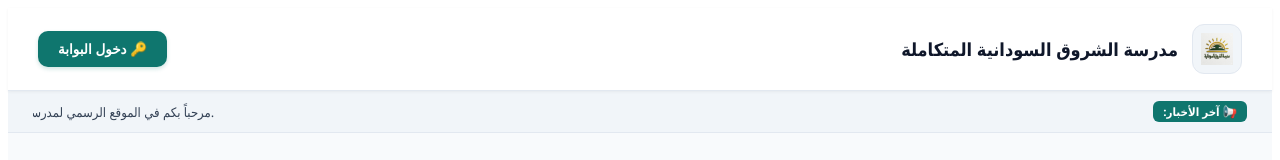
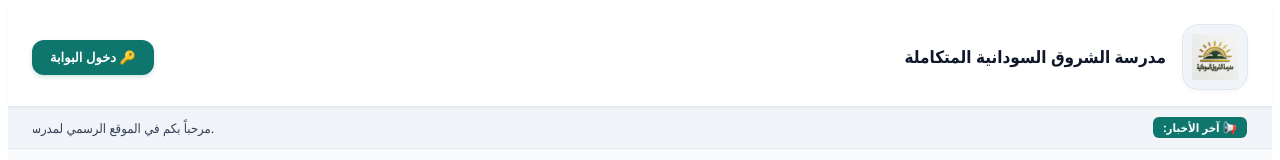
Before and after one commit to osman55-design/alshoruk-school, a React (Vite) app: page / in a window 1280 px wide. Shown: the top 160 px of the page. Built offline with nearby package versions, Linux system fonts and the light colour scheme; no server answers; the database is empty.

Commit message:
Refactor header and logo styles for better layout

```diff
--- a/src/LandingPage.jsx
+++ b/src/LandingPage.jsx
@@ -45,7 +45,7 @@ export default function LandingPage({ onGoToPortal }) {
 
   return (
     <div style={styles.container}>
-      {/* 1. الهيدر العلوي العصري */}
+      {/* 1. الهيدر العلوي المنسق مع شعار كبير وزر متناسق */}
       <header style={styles.header}>
         <div style={styles.logoSection}>
           <div style={styles.logoBox}>
@@ -172,7 +172,7 @@ export default function LandingPage({ onGoToPortal }) {
           animation: scrollLeftToRight 30s linear infinite;
         }
 
-        /* تفعيل السحب الأفقي للبطاقات في الجوال فقط */
+        /* تفعيل السحب الأفقي للبطاقات في الجوال */
         @media (max-width: 768px) {
           .horizontalScrollGrid {
             display: flex !important;
@@ -212,7 +212,7 @@ const styles = {
   },
   header: {
     backgroundColor: '#ffffff',
-    padding: '16px 30px',
+    padding: '16px 24px',
     display: 'flex',
     justifyContent: 'space-between',
     alignItems: 'center',
@@ -221,31 +221,55 @@ const styles = {
     top: 0,
     zIndex: 100,
     boxShadow: '0 1px 3px 0 rgba(0, 0, 0, 0.05)',
+    gap: '12px',
   },
-  logoSection: { display: 'flex', alignItems: 'center', gap: '14px' },
+  logoSection: {
+    display: 'flex',
+    alignItems: 'center',
+    gap: '16px',
+    flex: 1,
+    minWidth: 0,
+  },
   logoBox: {
-    width: '48px',
-    height: '48px',
+    width: '64px',       /* تم تكبير حاوية الشعار لتكون واضحة وكبيرة */
+    height: '64px',      /* تم تكبير حاوية الشعار لتكون واضحة وكبيرة */
     backgroundColor: '#f1f5f9',
-    borderRadius: '12px',
+    borderRadius: '16px',
     display: 'flex',
     alignItems: 'center',
     justifyContent: 'center',
     border: '1px solid #e2e8f0',
+    boxShadow: '0 2px 4px rgba(0,0,0,0.03)',
+    flexShrink: 0,
   },
-  logo: { width: '32px', height: '32px', objectFit: 'contain' },
-  schoolName: { fontSize: '18px', color: '#0f172a', margin: 0, fontWeight: 'bold' },
+  logo: {
+    width: '46px',       /* تم تكبير حجم الشعار الداخلي */
+    height: '46px',      /* تم تكبير حجم الشعار الداخلي */
+    objectFit: 'contain'
+  },
+  schoolName: {
+    fontSize: '17px',
+    color: '#0f172a',
+    margin: 0,
+    fontWeight: 'bold',
+    lineHeight: '1.4',
+    whiteSpace: 'nowrap',
+    overflow: 'hidden',
+    textOverflow: 'ellipsis',
+  },
   portalBtn: {
     backgroundColor: '#0f766e',
     color: '#ffffff',
     border: 'none',
-    padding: '10px 20px',
-    borderRadius: '10px',
-    fontSize: '13.5px',
+    padding: '10px 18px',
+    borderRadius: '12px',
+    fontSize: '13px',
     fontWeight: 'bold',
     cursor: 'pointer',
     boxShadow: '0 2px 4px rgba(15, 118, 110, 0.2)',
     transition: 'all 0.2s',
+    whiteSpace: 'nowrap',
+    flexShrink: 0,
   },
   tickerContainer: {
     backgroundColor: '#f1f5f9',
```
